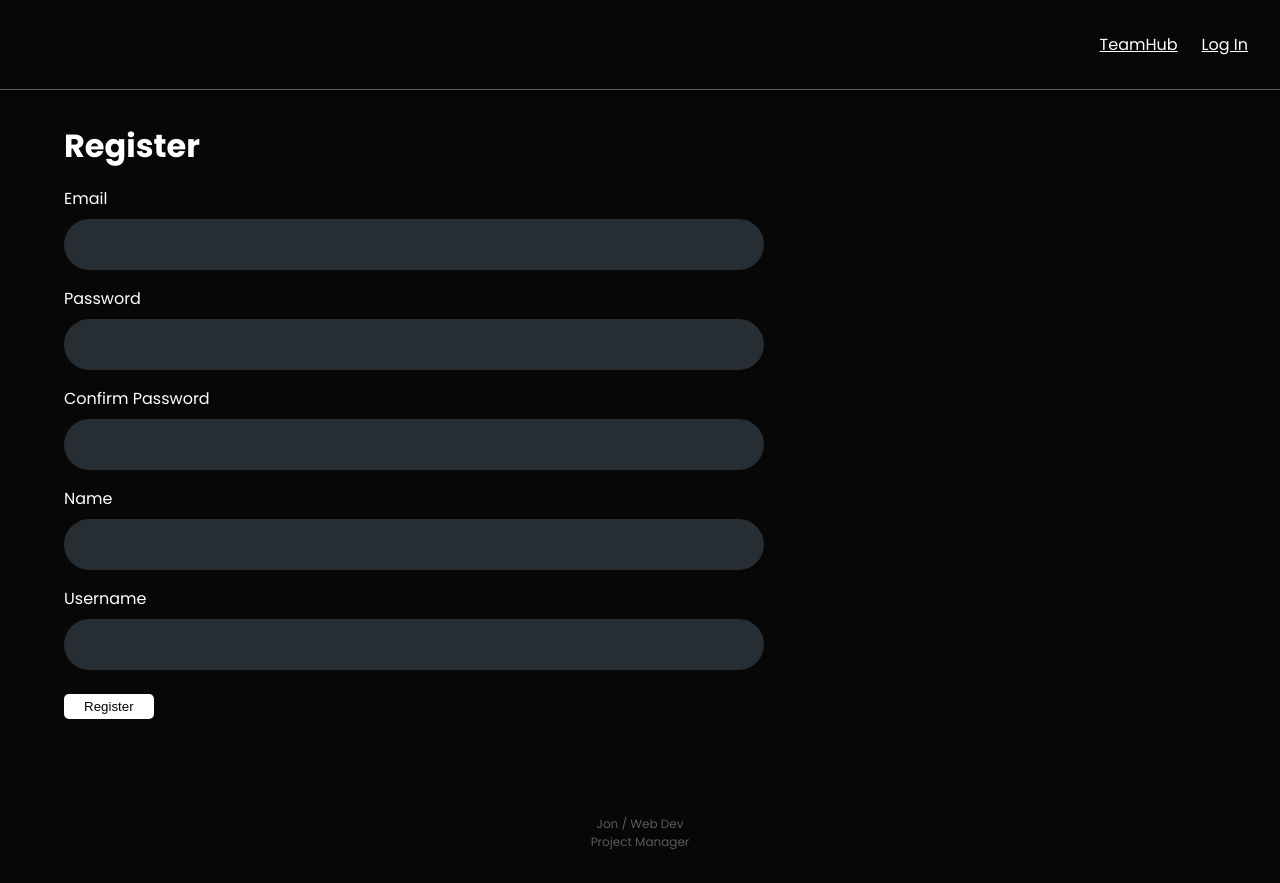
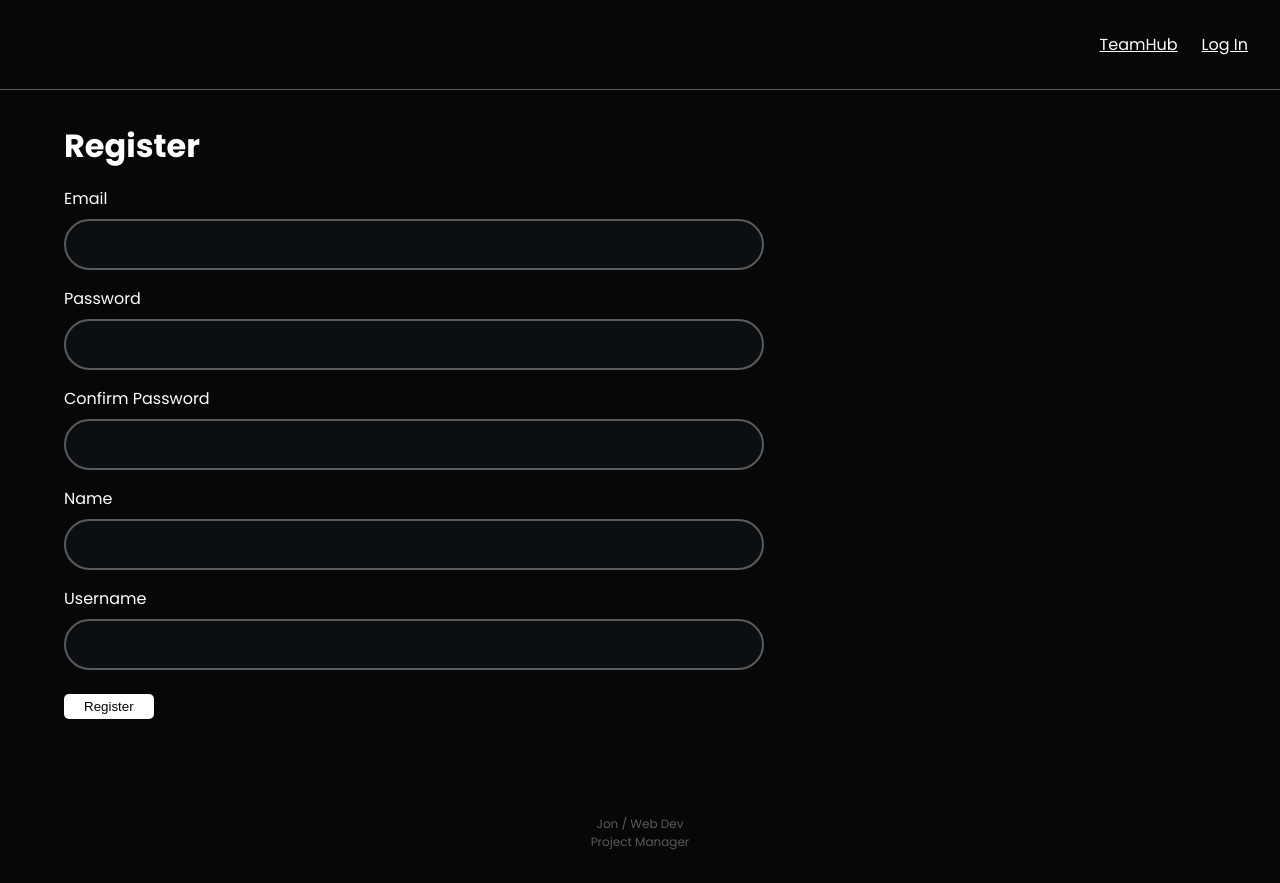
Before and after one commit to venoblin/teamhub-frontend, a React (Create React App) app: page /register in a window 1280 px wide. Built offline with nearby package versions, Linux system fonts and the light colour scheme; no server answers.

Commit message:
changed buttons

```diff
--- a/src/components/routes/LoginRoute/LoginRoute.tsx
+++ b/src/components/routes/LoginRoute/LoginRoute.tsx
@@ -49,7 +49,7 @@ const LoginRoute = () => {
           onChange={(evt) => changeListen(evt, formState, setFormState)}
         />
 
-        <button>Login</button>
+        <button className='success'>Login</button>
       </form>
 
       <Link to='/register'>Register</Link>
--- a/src/components/routes/RegisterRoute/RegisterRoute.tsx
+++ b/src/components/routes/RegisterRoute/RegisterRoute.tsx
@@ -89,7 +89,7 @@ const RegisterRoute = () => {
           onChange={(evt) => changeListen(evt, formState, setFormState)}
         />
 
-        <button>Register</button>
+        <button className='button'>Register</button>
       </form>
     </div>
   )
--- a/src/components/routes/project-routes/ProjectSettingsRoute/ProjectSettingsRoute.tsx
+++ b/src/components/routes/project-routes/ProjectSettingsRoute/ProjectSettingsRoute.tsx
@@ -97,7 +97,7 @@ const ProjectSettingsRoute = (props: SetProjectPropsType) => {
 
         {isOwner &&
           <div className='btns'>
-            <button>Rename</button>
+            <button className='success'>Rename</button>
           </div>
         }
       </form>
@@ -126,7 +126,7 @@ const ProjectSettingsRoute = (props: SetProjectPropsType) => {
 
         {isOwner &&
           <div className='btns'>
-            <button type='submit'>{isUrlPresent ? "Change" : "Add"}</button>
+            <button className='success' type='submit'>{isUrlPresent ? "Change" : "Add"}</button>
 
             {isUrlPresent &&
               <button className='danger' onClick={() => updateGitLink(true)} type='button'>Remove Url</button>
@@ -162,7 +162,7 @@ const ProjectSettingsRoute = (props: SetProjectPropsType) => {
               <label htmlFor="private">Private</label>
             </div>
 
-            <button onClick={updateVisibilityProject}>Save</button>
+            <button className='success' onClick={updateVisibilityProject}>Save</button>
           </div>
         ) : (
           <p>Visibility: {props.project.is_private ? 'Private' : 'Public'}</p>
--- a/src/components/ui/ButtonSwitch/ButtonSwitch.tsx
+++ b/src/components/ui/ButtonSwitch/ButtonSwitch.tsx
@@ -5,7 +5,7 @@ import { UiPropsType } from '../../../types/props'
 const ButtonSwitch = (props: UiPropsType & {onClick: () => void}) => {
   const [isClicked, toggleIsClicked] = useToggle(false)
   const classesBase: string = `btn-switch ${props.className ? props.className : ''}`
-  const classes = `${!isClicked ? 'success' : 'danger'} ${classesBase}`
+  const classes = `${isClicked ? 'danger' : ''} ${classesBase}`
 
   const clickHandler = () => {
     toggleIsClicked()
--- a/src/components/ui/Card/Card.css
+++ b/src/components/ui/Card/Card.css
@@ -1,5 +1,5 @@
 .card {
-  border-radius: 1rem;
+  border-radius: 25px;
   background-color: #262d33;
   padding: 1rem 2rem;
   width: 250px;
--- a/src/components/ui/Card/Card.scss
+++ b/src/components/ui/Card/Card.scss
@@ -1,7 +1,7 @@
 @import '../../../styles/vars/variables.scss';
 
 .card {
-  border-radius: 1rem;
+  border-radius: 25px;
   background-color: $wrapperColor;
   padding: 1rem 2rem;
   width: 250px;
--- a/src/components/ui/Panel/Panel.css
+++ b/src/components/ui/Panel/Panel.css
@@ -1,5 +1,5 @@
 .panel {
   background-color: #262d33;
   padding: 2rem;
-  border-radius: 1rem;
+  border-radius: 5px;
 }/*# sourceMappingURL=Panel.css.map */
--- a/src/components/ui/Panel/Panel.scss
+++ b/src/components/ui/Panel/Panel.scss
@@ -3,5 +3,5 @@
 .panel {
   background-color: $wrapperColor;
   padding: 2rem;
-  border-radius: 1rem;
+  border-radius: 5px;
 }
--- a/src/styles/App.css
+++ b/src/styles/App.css
@@ -7,9 +7,9 @@ form label {
   margin-bottom: 0.5rem;
 }
 form input {
-  background-color: #262d33;
+  background-color: #0c0f11;
   color: #FFFFFF;
-  border: 2px solid #262d33;
+  border: 2px solid #595b5d;
   padding: 1rem;
   outline: none;
   border-radius: 10rem;
@@ -21,6 +21,7 @@ form input:last-of-type {
 }
 form input:focus {
   border-color: #34f799;
+  color: #34f799;
 }
 form button {
   margin-top: 1.5rem;
--- a/src/styles/App.scss
+++ b/src/styles/App.scss
@@ -10,9 +10,9 @@ form {
   }
 
   input {
-    background-color: $wrapperColor;
+    background-color: $darkWrapperColor;
     color: $whiteColor;
-    border: 2px solid $wrapperColor;
+    border: 2px solid $grayColor;
     padding: 1rem;
     outline: none;
     border-radius: 10rem;
@@ -25,6 +25,7 @@ form {
 
     &:focus {
       border-color: $primaryColor;
+      color: $primaryColor;
     }
   }
 
--- a/src/styles/vars/variables.scss
+++ b/src/styles/vars/variables.scss
@@ -4,6 +4,7 @@ $blueColor: #2f81f7;
 
 $bgColor: #070707;
 $wrapperColor: #262d33;
+$darkWrapperColor: #0c0f11;
 $whiteColor: #FFFFFF;
 $grayColor: #595b5d;
 $primaryColor: #34f799;
```
Also changed, not shown: 2 other files (tests, documents, lock files or other folders).
